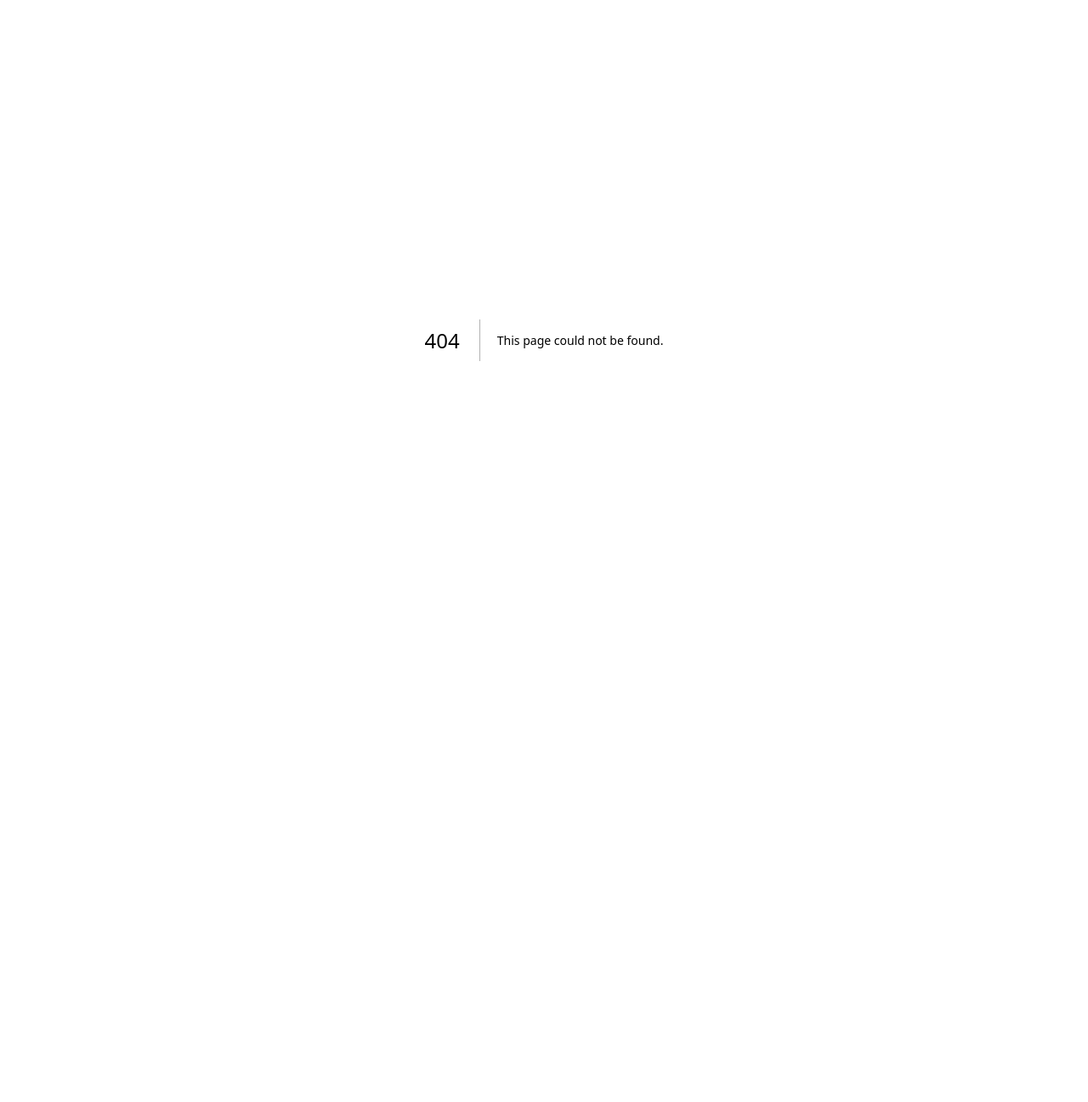
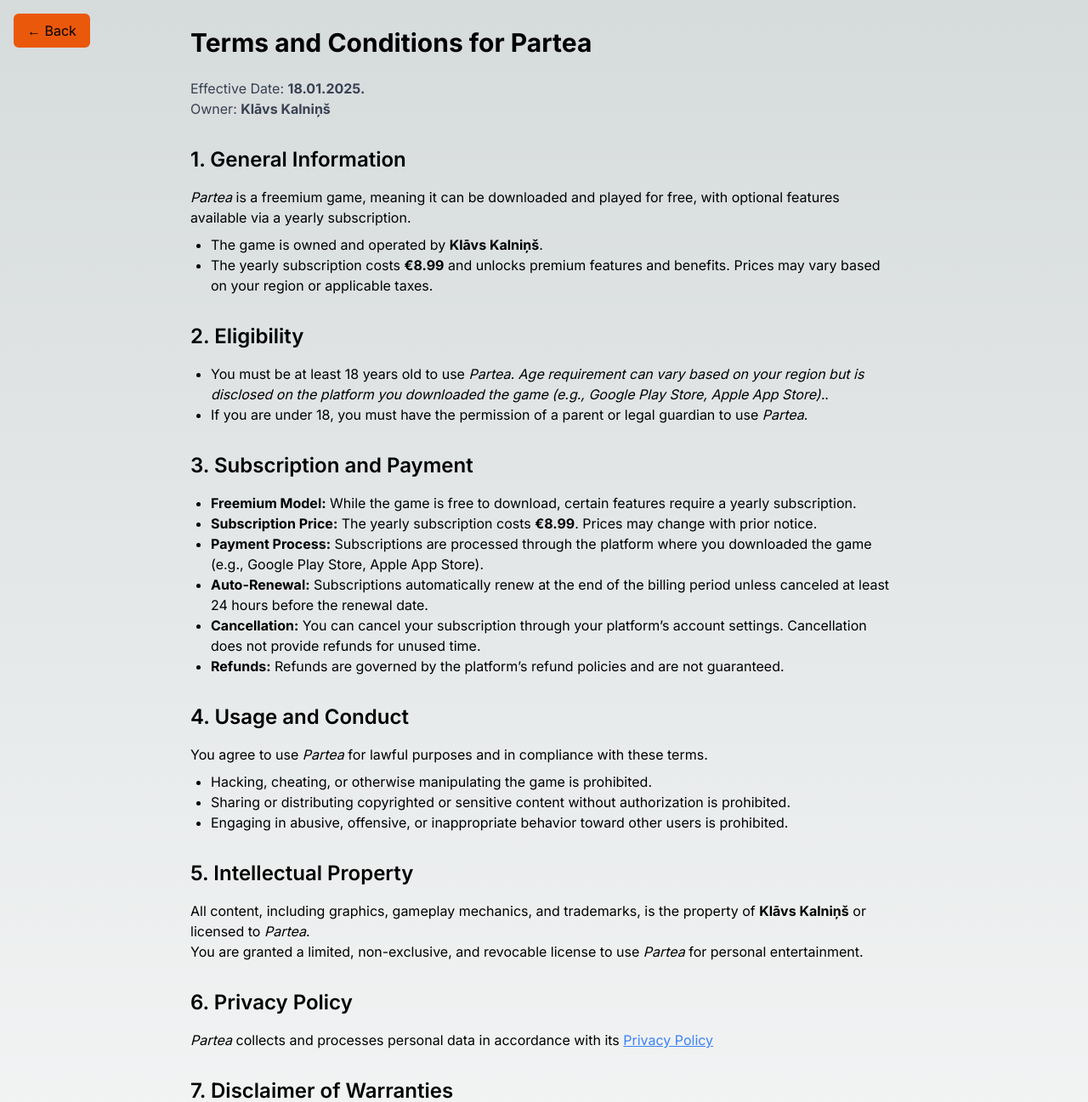
Before and after one commit to KlavsKalnins/portfolio-klavs, a Next.js app: page /games/partea/TermsOfService in a window 1280 px wide. Before the commit this address had no page. Shown: the top 1297 px of the page at 85% size. Before the commit the page ends 800 px from the top, so only its background shows below. Built offline with nearby package versions, Linux system fonts and the light colour scheme.

Commit message:
partea terms and services and policy

```diff
--- a/src/app/games/page.tsx
+++ b/src/app/games/page.tsx
@@ -11,7 +11,12 @@
         <h1 className="text-4xl font-bold text-white/70 z-10">Games</h1>
       </div>
       <div className="w-full h-full flex flex-wrap justify-center gap-10 z-10">
-        <Link href={"/games/partea"} className="w-20 h-20 bg-orange-600 font-bold flex justify-center items-center rounded-md">Partea</Link>
+        <Link
+          href={"/games/partea"}
+          className="w-40 h-40 bg-orange-600 font-bold flex justify-center items-center rounded-md"
+        >
+          <p className="text-center p-2">Partea</p>
+        </Link>
       </div>
     </main>
   )
--- /dev/null
+++ b/src/app/games/partea/TermsOfService/page.tsx
@@ -0,0 +1,224 @@
+import Head from "next/head";
+import Link from "next/link";
+
+export default function TermsAndConditions() {
+  const GAME_NAME = "Partea";
+  const EFFECTIVE_DATE = "18.01.2025.";
+  const OWNER_NAME = "Klāvs Kalniņš";
+  const OWNERS_RESIDENCE = "Latvia";
+  const EMAIL = "klavskalninss@gmail.com";
+  const AGE_REQUIRED = 18;
+  return (
+    <>
+      <Link
+        href="/games/partea"
+        className="absolute top-4 left-4 bg-orange-600 px-4 py-2 rounded-md hover:bg-orange-700 transition-colors"
+      >
+        ← Back
+      </Link>
+      <Head>
+        <title>Terms and Conditions | {GAME_NAME}</title>
+        <meta
+          name="description"
+          content={`Terms and Conditions for ${GAME_NAME} by ${OWNER_NAME}`}
+        />
+      </Head>
+      <main className="p-8 max-w-4xl mx-auto">
+        <h1 className="text-3xl font-bold mb-6">
+          Terms and Conditions for {GAME_NAME}
+        </h1>
+        <p className="text-gray-700">
+          Effective Date: <strong>{EFFECTIVE_DATE}</strong>
+        </p>
+        <p className="text-gray-700">
+          Owner: <strong>{OWNER_NAME}</strong>
+        </p>
+
+        <section className="mt-8">
+          <h2 className="text-2xl font-semibold mb-4">
+            1. General Information
+          </h2>
+          <p>
+            <em>{GAME_NAME}</em> is a freemium game, meaning it can be
+            downloaded and played for free, with optional features available via
+            a yearly subscription.
+          </p>
+          <ul className="list-disc pl-6 mt-2">
+            <li>
+              The game is owned and operated by <strong>{OWNER_NAME}</strong>.
+            </li>
+            <li>
+              The yearly subscription costs <strong>€8.99</strong> and unlocks
+              premium features and benefits. Prices may vary based on your
+              region or applicable taxes.
+            </li>
+          </ul>
+        </section>
+
+        <section className="mt-8">
+          <h2 className="text-2xl font-semibold mb-4">2. Eligibility</h2>
+          <ul className="list-disc pl-6">
+            <li>
+              You must be at least {AGE_REQUIRED} years old to use{" "}
+              <em>
+                {GAME_NAME}. Age requirement can vary based on your region but
+                is disclosed on the platform you downloaded the game (e.g.,
+                Google Play Store, Apple App Store).
+              </em>
+              .
+            </li>
+            <li>
+              If you are under {AGE_REQUIRED}, you must have the permission of a
+              parent or legal guardian to use <em>{GAME_NAME}</em>.
+            </li>
+          </ul>
+        </section>
+
+        <section className="mt-8">
+          <h2 className="text-2xl font-semibold mb-4">
+            3. Subscription and Payment
+          </h2>
+          <ul className="list-disc pl-6">
+            <li>
+              <strong>Freemium Model:</strong> While the game is free to
+              download, certain features require a yearly subscription.
+            </li>
+            <li>
+              <strong>Subscription Price:</strong> The yearly subscription costs{" "}
+              <strong>€8.99</strong>. Prices may change with prior notice.
+            </li>
+            <li>
+              <strong>Payment Process:</strong> Subscriptions are processed
+              through the platform where you downloaded the game (e.g., Google
+              Play Store, Apple App Store).
+            </li>
+            <li>
+              <strong>Auto-Renewal:</strong> Subscriptions automatically renew
+              at the end of the billing period unless canceled at least 24 hours
+              before the renewal date.
+            </li>
+            <li>
+              <strong>Cancellation:</strong> You can cancel your subscription
+              through your platform’s account settings. Cancellation does not
+              provide refunds for unused time.
+            </li>
+            <li>
+              <strong>Refunds:</strong> Refunds are governed by the platform’s
+              refund policies and are not guaranteed.
+            </li>
+          </ul>
+        </section>
+
+        <section className="mt-8">
+          <h2 className="text-2xl font-semibold mb-4">4. Usage and Conduct</h2>
+          <p>
+            You agree to use <em>{GAME_NAME}</em> for lawful purposes and in
+            compliance with these terms.
+          </p>
+          <ul className="list-disc pl-6 mt-2">
+            <li>
+              Hacking, cheating, or otherwise manipulating the game is
+              prohibited.
+            </li>
+            <li>
+              Sharing or distributing copyrighted or sensitive content without
+              authorization is prohibited.
+            </li>
+            <li>
+              Engaging in abusive, offensive, or inappropriate behavior toward
+              other users is prohibited.
+            </li>
+          </ul>
+        </section>
+
+        <section className="mt-8">
+          <h2 className="text-2xl font-semibold mb-4">
+            5. Intellectual Property
+          </h2>
+          <p>
+            All content, including graphics, gameplay mechanics, and trademarks,
+            is the property of <strong>{OWNER_NAME}</strong> or licensed to{" "}
+            <em>{GAME_NAME}</em>.
+          </p>
+          <p>
+            You are granted a limited, non-exclusive, and revocable license to
+            use <em>{GAME_NAME}</em> for personal entertainment.
+          </p>
+        </section>
+
+        <section className="mt-8">
+          <h2 className="text-2xl font-semibold mb-4">6. Privacy Policy</h2>
+          <p>
+            <em>{GAME_NAME}</em> collects and processes personal data in
+            accordance with its{" "}
+            <Link
+              href={"/games/partea/policy"}
+              className="text-blue-500 underline"
+            >
+              Privacy Policy
+            </Link>
+          </p>
+        </section>
+
+        <section className="mt-8">
+          <h2 className="text-2xl font-semibold mb-4">
+            7. Disclaimer of Warranties
+          </h2>
+          <p>
+            <em>{GAME_NAME}</em> is provided &quot;as is&quot; without any
+            warranties, express or implied. <strong>{OWNER_NAME}</strong> does
+            not guarantee that the game will be uninterrupted or error-free.
+          </p>
+        </section>
+
+        <section className="mt-8">
+          <h2 className="text-2xl font-semibold mb-4">
+            8. Limitation of Liability
+          </h2>
+          <p>
+            To the fullest extent permitted by law,{" "}
+            <strong>{OWNER_NAME}</strong> shall not be liable for indirect,
+            incidental, or consequential damages.
+          </p>
+        </section>
+
+        <section className="mt-8">
+          <h2 className="text-2xl font-semibold mb-4">
+            9. Changes to the Terms
+          </h2>
+          <p>
+            These terms may be updated from time to time. Changes will be
+            communicated through in-game notifications or on the official
+            website. Continued use of the game after changes constitutes
+            acceptance.
+          </p>
+        </section>
+
+        <section className="mt-8">
+          <h2 className="text-2xl font-semibold mb-4">10. Governing Law</h2>
+          <p>
+            These terms are governed by the laws of{" "}
+            <strong>{OWNERS_RESIDENCE}</strong>, without regard to conflict of
+            law principles. Any disputes shall be resolved in the courts of{" "}
+            <strong>{OWNERS_RESIDENCE}</strong>.
+          </p>
+        </section>
+
+        <section className="mt-8">
+          <h2 className="text-2xl font-semibold mb-4">
+            11. Contact Information
+          </h2>
+          <p>
+            If you have any questions or concerns about these Terms and
+            Conditions, please contact:
+          </p>
+          <p>
+            <strong>{OWNER_NAME}</strong>
+            <br></br>
+            {EMAIL}
+          </p>
+        </section>
+      </main>
+    </>
+  );
+}
--- a/src/app/games/partea/page.tsx
+++ b/src/app/games/partea/page.tsx
@@ -1,8 +1,4 @@
-"use client";
-
 import Link from "next/link";
-import { FC } from "react";
-
 
 export default function GamePartea() {
   return (
@@ -11,9 +7,19 @@
         <h1 className="text-4xl font-bold text-white/70 z-10">Partea</h1>
       </div>
       <div className="w-full h-full flex flex-wrap justify-center gap-10 z-10">
-      <Link href={"/games/partea/policy"} className="w-20 h-20 bg-orange-600 font-bold flex justify-center items-center rounded-md"><p>Privacy Policy</p></Link>
-
+        <Link
+          href={"/games/partea/policy"}
+          className="w-40 h-40 bg-orange-600 font-bold flex justify-center items-center rounded-md"
+        >
+          <p className="text-center p-2">Privacy Policy</p>
+        </Link>
+        <Link
+          href={"/games/partea/TermsOfService"}
+          className="w-40 h-40 bg-orange-600 font-bold flex justify-center items-center rounded-md"
+        >
+          <p className="text-center p-2">Terms Of Service</p>
+        </Link>
       </div>
     </main>
-  )
+  );
 }
--- a/src/app/games/partea/policy/page.tsx
+++ b/src/app/games/partea/policy/page.tsx
@@ -1,38 +1,58 @@
-"use client"
+import Link from "next/link";
 
 export default function GameParteaPolicy() {
+  const GAME_NAME = "Partea";
+  const EFFECTIVE_DATE = "18.01.2025.";
+  const OWNER_NAME = "Klāvs Kalniņš";
+  const OWNERS_RESIDENCE = "Latvia";
+  const EMAIL = "klavskalninss@gmail.com";
+
   return (
     <main className="flex min-h-screen flex-col items-center gap-2 p-4">
+      <Link
+        href="/games/partea"
+        className="absolute top-4 left-4 bg-orange-600 px-4 py-2 rounded-md hover:bg-orange-700 transition-colors"
+      >
+        ← Back
+      </Link>
       <h2 className="text-2xl font-bold mb-4">Privacy Policy</h2>
       <div className="max-w-2xl space-y-4">
         <p>
-          Klāvs Kalniņš built the Partea game as a Freemium game. This SERVICE is provided by
-          Klāvs Kalniņš at no cost and is intended for use as is.
+          {OWNER_NAME} built the {GAME_NAME} game as a Freemium game. This
+          SERVICE is provided by {OWNER_NAME} at no cost and is intended for use
+          as is.
         </p>
         <p>
-          This page is used to inform visitors regarding my policies with the collection, use, and
-          disclosure of Personal Information if anyone decided to use my Service.
+          This page is used to inform visitors regarding my policies with the
+          collection, use, and disclosure of Personal Information if anyone
+          decided to use my Service.
         </p>
         <p>
-          If you choose to use my Service, then you agree to the collection and use of information in
-          relation to this policy. The Personal Information that I collect is used for providing and
-          improving the Service. I will not use or share your information with anyone except as
-          described in this Privacy Policy.
+          If you choose to use my Service, then you agree to the collection and
+          use of information in relation to this policy. The Personal
+          Information that I collect is used for providing and improving the
+          Service. I will not use or share your information with anyone except
+          as described in this Privacy Policy.
         </p>
         <p>
-          The terms used in this Privacy Policy have the same meanings as in our Terms and
-          Conditions, which is accessible at Partea unless otherwise defined in this Privacy Policy.
+          The terms used in this Privacy Policy have the same meanings as in our
+          Terms and Conditions, which is accessible at {GAME_NAME} unless
+          otherwise defined in this Privacy Policy.
         </p>
-        <h3 className="text-xl font-bold mt-6 mb-2">Information Collection and Use</h3>
+        <h3 className="text-xl font-bold mt-6 mb-2">
+          Information Collection and Use
+        </h3>
         <p>
-          For a better experience, while using our Service, I may require you to provide us with
-          certain personally identifiable information. The information that I request will be
-          retained on your device and is not collected by me in any way.
+          For a better experience, while using our Service, I may require you to
+          provide us with certain personally identifiable information. The
+          information that I request will be retained on your device and is not
+          collected by me in any way.
         </p>
         <p>
-          The game does use third party services that may collect information used to identify you.
+          The game does use third party services that may collect information
+          used to identify you.
         </p>
       </div>
     </main>
-  )
+  );
 }
```
